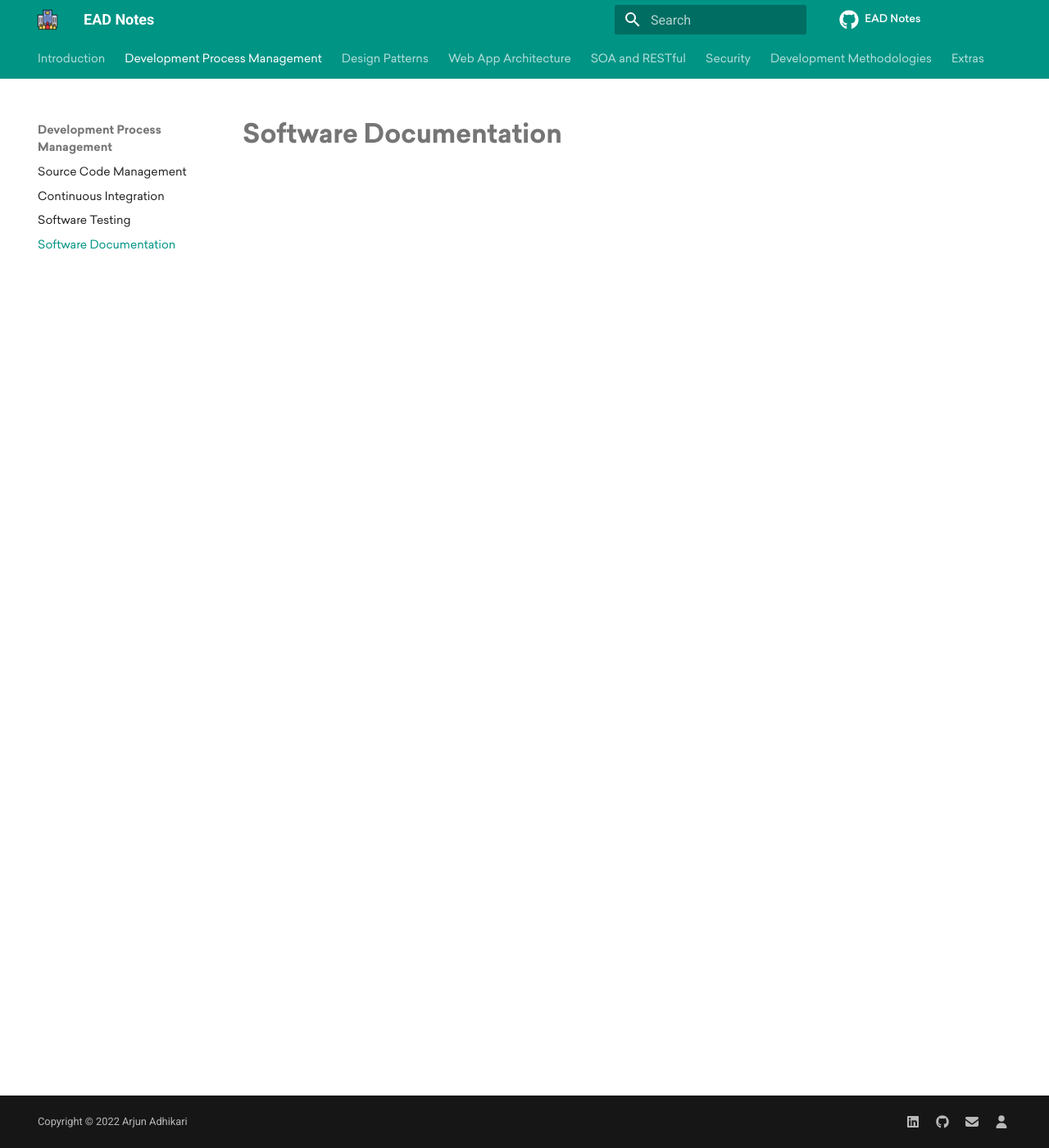
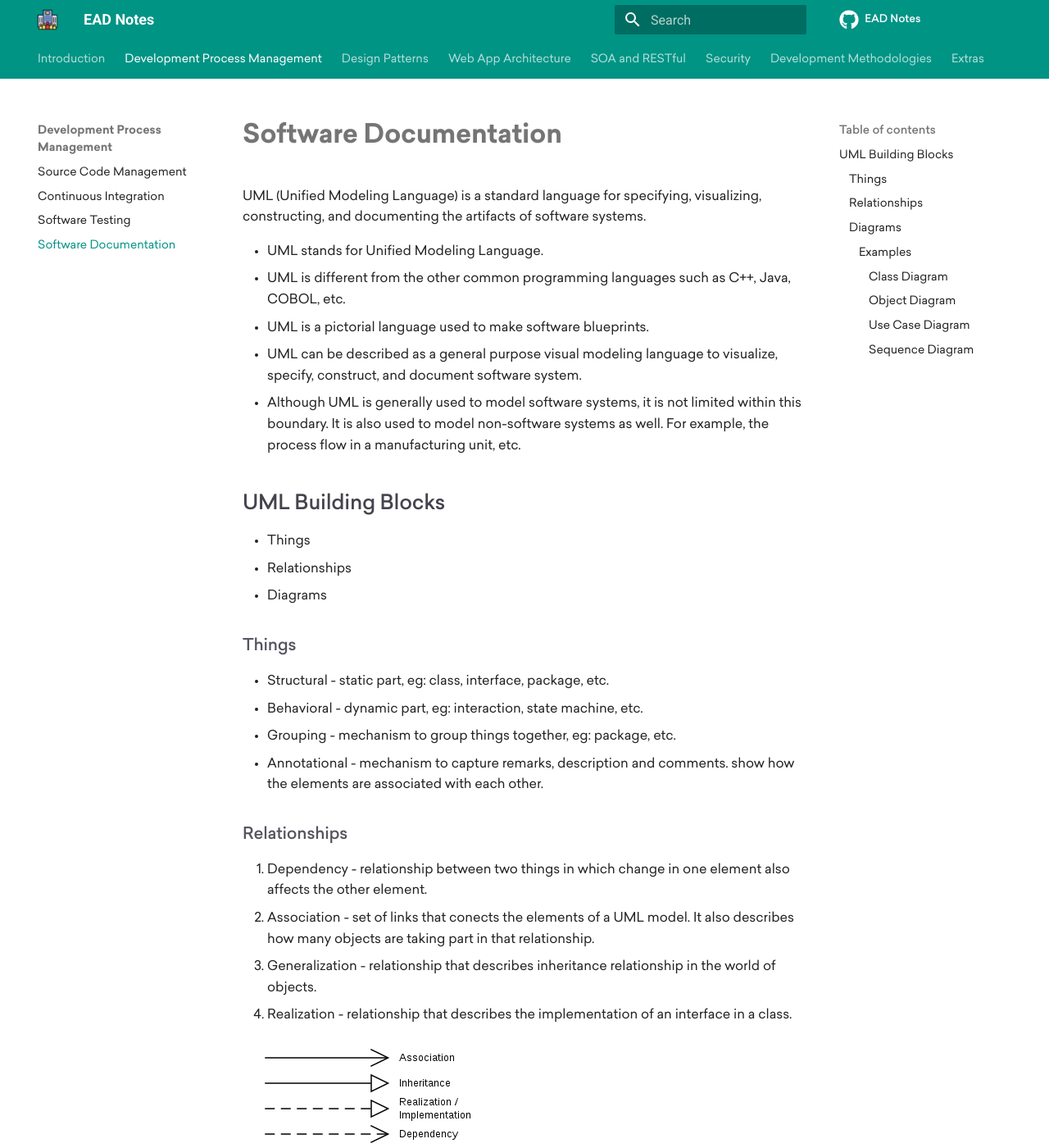
Before and after one commit to theArjun/ead-notes, an MkDocs documentation site: the page built from notes/development-process-management/software-documentation.md, in a window 1280 px wide and 1400 px high. Shown: the whole window at 82% size. Built offline with MkDocs 1.6.1 and Material for MkDocs 9.7.7, drawn with Linux system fonts in a browser that asks for light colours; comment, search, counter and statistics services are not loaded; some of the changed text lies outside the part shown.

Commit message:
Add Software Documentation

```diff
--- a/notes/development-process-management/software-documentation.md
+++ b/notes/development-process-management/software-documentation.md
@@ -2,3 +2,56 @@
 title: Software Documentation
 description: Explains about UML Diagram and Tools.
 ---
+
+UML (Unified Modeling Language) is a standard language for specifying, visualizing, constructing, and documenting the artifacts of software systems.
+
+- UML stands for Unified Modeling Language.
+- UML is different from the other common programming languages such as C++, Java, COBOL, etc.
+- UML is a pictorial language used to make software blueprints.
+- UML can be described as a general purpose visual modeling language to visualize, specify, construct, and document software system.
+- Although UML is generally used to model software systems, it is not limited within this boundary. It is also used to model non-software systems as well. For example, the process flow in a manufacturing unit, etc.
+
+
+## UML Building Blocks
+- Things
+- Relationships
+- Diagrams
+
+### Things
+- Structural - static part, eg: class, interface, package, etc.
+- Behavioral - dynamic part, eg: interaction, state machine, etc.
+- Grouping - mechanism to group things together, eg: package, etc.
+- Annotational - mechanism to capture remarks, description and comments. show how the elements are associated with each other.
+
+
+### Relationships
+1. Dependency  - relationship between two things in which change in one element also affects the other element.
+2. Association - set of links that conects the elements of a UML model. It also describes how many objects are taking part in that relationship.
+3. Generalization - relationship that describes inheritance relationship in the world of objects.
+4. Realization - relationship that describes the implementation of an interface in a class.
+
+![UML Relationship Symbols](../assets/images/uml-reln-symbols.png)
+
+### Diagrams
+- Class diagram
+- Object diagram
+- Use case diagram
+- Sequence diagram
+- Collaboration diagram
+- Activity diagram
+- Statechart diagram
+- Deployment diagram
+- Component diagram
+
+#### Examples
+##### Class Diagram
+![Class Diagram](../assets/images/class-diagram.png)
+
+##### Object Diagram
+![Object Diagram](../assets/images/object-diagram.png)
+
+##### Use Case Diagram
+![Use Case Diagram](../assets/images/use-case-diagram.PNG)
+
+##### Sequence Diagram
+![Sequence Diagram](../assets/images/sequence-diagram.png)
```
Also changed, not shown: notes/index.md (+3 -3 lines), notes/assets/images/class-diagram.png (added), notes/assets/images/object-diagram.png (added), notes/assets/images/sequence-diagram.png (added), notes/assets/images/uml-reln-symbols.png (added), notes/assets/images/use-case-diagram.PNG (added).
